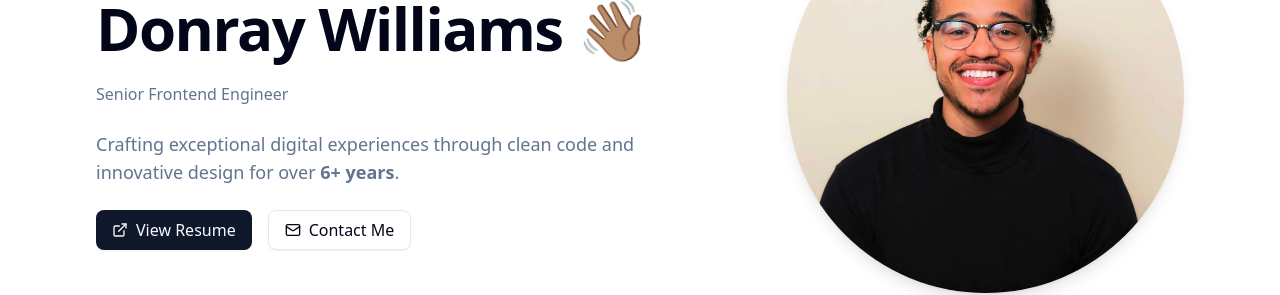
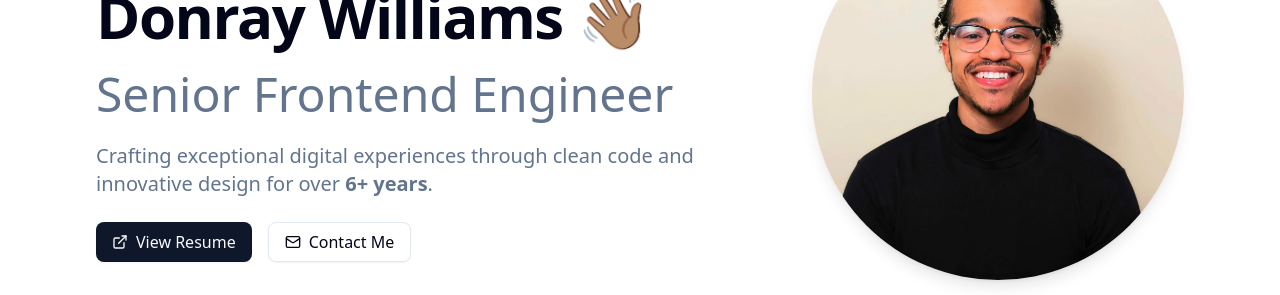
Before and after one commit to wdonray/donray.dev, a Next.js app: page / in a window 1280 px wide. Shown: the part 306-601 px from the top of the page. Built offline with nearby package versions, Linux system fonts and the light colour scheme; no server answers.

Commit message:
style: update hero component text sizes for improved clarity and consistency

```diff
--- a/src/components/hero.tsx
+++ b/src/components/hero.tsx
@@ -16,18 +16,8 @@ export default function Hero() {
   const yearsSince2019 = new Date().getFullYear() - 2019;
 
   const h1Size = "text-3xl sm:text-5xl lg:text-6xl 2xl:text-7xl";
-
-  const sizes = ["sm", "base", "lg", "xl", "2xl", "3xl", "4xl", "5xl", "6xl"];
-
-  const h2Size = `${h1Size.replace(/text-(\w+)/g, (_, size) => {
-    const currentIndex = sizes.indexOf(size);
-    return `text-${sizes[Math.max(0, currentIndex - 1)]}`;
-  })}`;
-
-  const pSize = `${h1Size.replace(/text-(\w+)/g, (_, size) => {
-    const currentIndex = sizes.indexOf(size);
-    return `text-${sizes[Math.max(0, currentIndex - 3)]}`;
-  })}`;
+  const h2Size = "text-2xl sm:text-4xl lg:text-5xl 2xl:text-6xl";
+  const pSize = "text-base sm:text-lg lg:text-xl 2xl:text-2xl";
 
   return (
     <section
```
